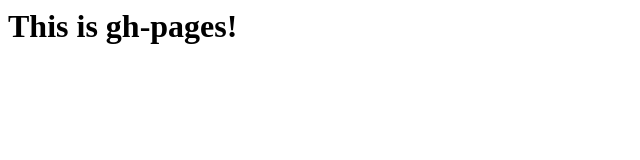
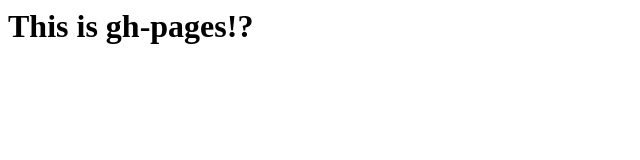
Before and after one commit to thundermiracle/playwright-html, a plain HTML site: page index.html in a window 1280 px wide. Shown: the full height of the page, 0-640 px from the left. Drawn offline with Linux system fonts and the light colour scheme.

Commit message:
trigger again

```diff
--- a/index.html
+++ b/index.html
@@ -1 +1 @@
-<h1>This is gh-pages!</h1>
+<h1>This is gh-pages!?</h1>
```
